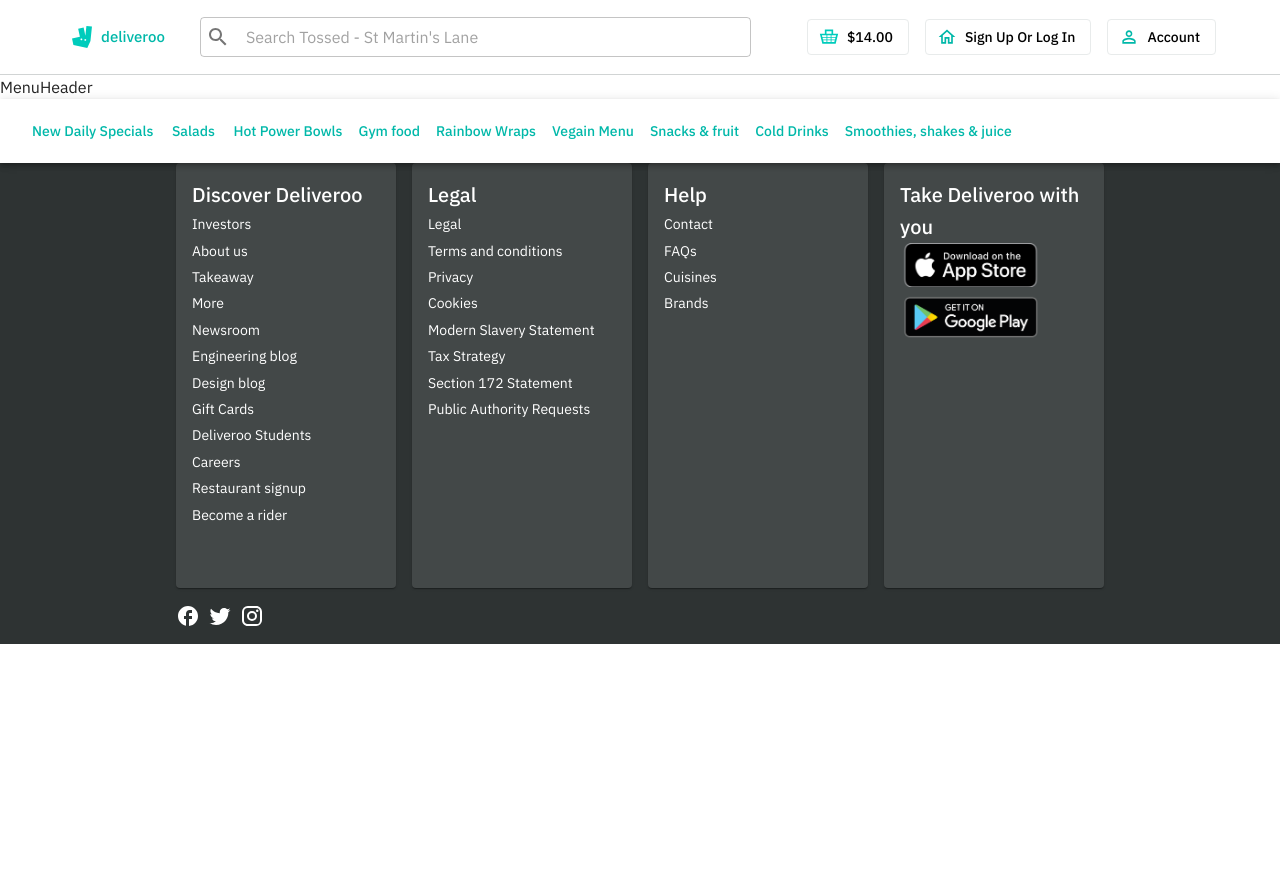
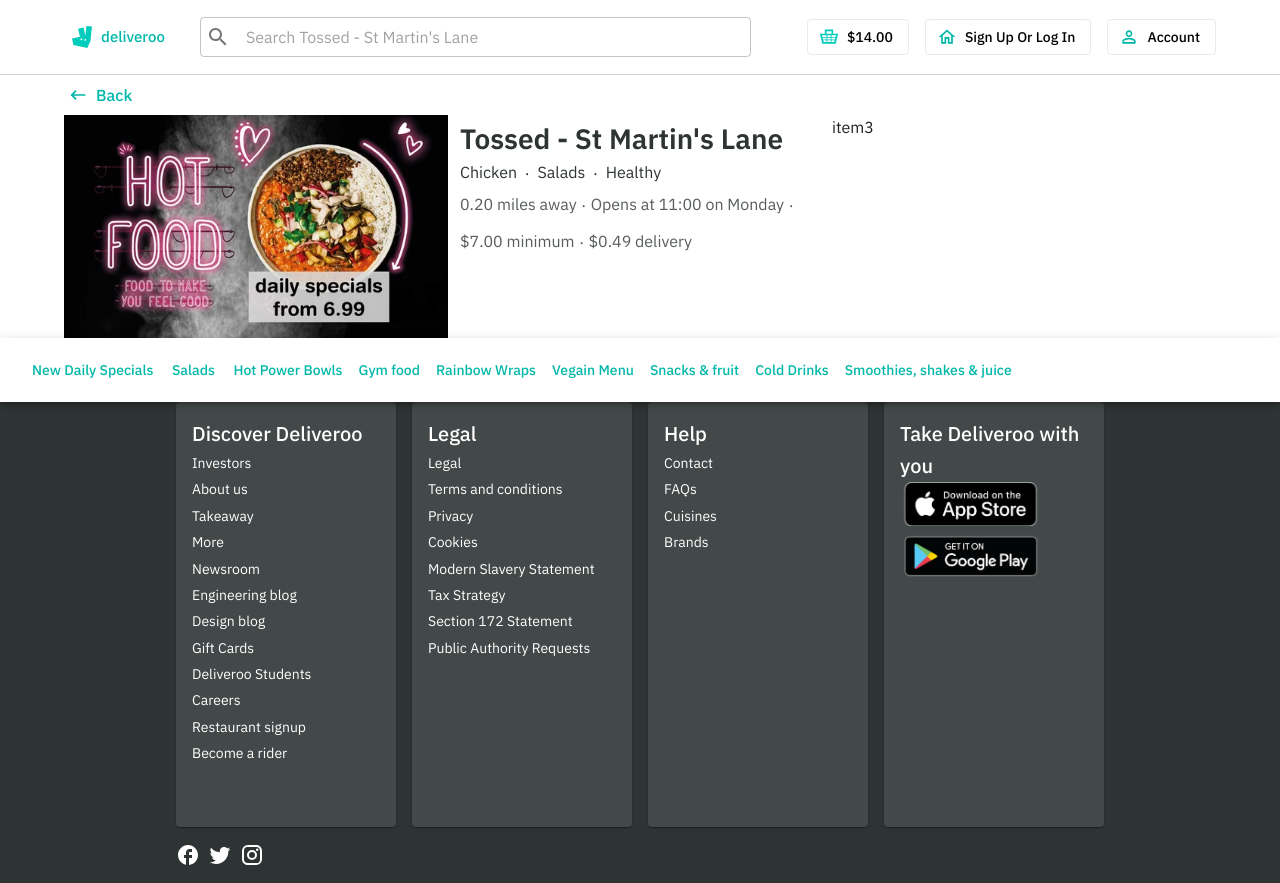
Before and after one commit to schndra/deliveroo-store, a React (Vite) app in the folder client/: page /menu/1 in a window 1280 px wide. Before the commit the page ends 800 px from the top, so only its background shows below. Built offline with nearby package versions, Linux system fonts and the light colour scheme.

Commit message:
feat(client): add menuHeader component

```diff
--- a/client/src/components/MenuHeader.jsx
+++ b/client/src/components/MenuHeader.jsx
@@ -1,4 +1,204 @@
+import {
+  Box,
+  Button,
+  Fab,
+  Grid,
+  Typography,
+  useMediaQuery,
+} from "@mui/material";
+import KeyboardBackspaceIcon from "@mui/icons-material/KeyboardBackspace";
+import HotFood from "../assets/food.png";
+import { useTheme } from "@emotion/react";
+
 const MenuHeader = () => {
-  return <div>MenuHeader</div>;
+  const theme = useTheme();
+  const isDesktopScreen = useMediaQuery(theme.breakpoints.up("md"));
+  const mbBackButton = {
+    width: 40,
+    height: 40,
+    backgroundColor: "white",
+    position: "absolute",
+    top: "1rem",
+    left: "1rem",
+    zIndex: 2,
+    ":hover": {
+      backgroundColor: "white",
+    },
+    display: {
+      sm: "none",
+    },
+  };
+
+  return (
+    <Grid
+      container
+      sx={{
+        px: isDesktopScreen ? 8 : 0,
+      }}
+    >
+      <Grid
+        item
+        md={12}
+        sx={{
+          display: {
+            xs: "none",
+            md: "block",
+          },
+        }}
+      >
+        <Button
+          variant="text"
+          startIcon={<KeyboardBackspaceIcon color="primary" />}
+          disableRipple
+          href="/"
+          sx={{
+            color: "primary",
+            textTransform: "none",
+            fontSize: "16px",
+          }}
+        >
+          Back
+        </Button>
+      </Grid>
+      {/* IMAGE */}
+      <Grid item xs={12} sm={6} md={4} xl={3} sx={{ position: "relative" }}>
+        <img
+          src={HotFood}
+          alt="hot food"
+          style={{
+            width: "100%",
+            height: "100%",
+            objectFit: "cover",
+          }}
+        />
+        <Fab color="primary" aria-label="add" disableRipple sx={mbBackButton}>
+          <KeyboardBackspaceIcon color="primary" />
+        </Fab>
+      </Grid>
+      {/* CONTENT */}
+      <Grid
+        item
+        xs={12}
+        sm={6}
+        md={4}
+        xl={6}
+        sx={{
+          px: 1.5,
+          py: 1,
+        }}
+      >
+        <Typography
+          variant="h1"
+          fontSize={"28px"}
+          fontWeight={600}
+          color={"#2e3333"}
+        >
+          Tossed - St Martin&apos;s Lane
+        </Typography>
+        {/* MAIN ITEMS SELLING  */}
+        <Box
+          sx={{
+            display: "flex",
+            alignItems: "center",
+            gap: 1,
+            color: "#2e3333",
+          }}
+        >
+          <Typography variant="caption" fontSize={"16px"} fontWeight={400}>
+            Chicken
+          </Typography>
+          <Typography
+            variant="caption"
+            display="block"
+            gutterBottom
+            fontSize={"16px"}
+            fontWeight={400}
+          >
+            .
+          </Typography>
+          <Typography variant="caption" fontSize={"16px"} fontWeight={400}>
+            Salads
+          </Typography>
+          <Typography
+            variant="caption"
+            fontSize={"16px"}
+            fontWeight={400}
+            display="block"
+            gutterBottom
+          >
+            .
+          </Typography>
+          <Typography variant="caption" fontSize={"16px"} fontWeight={400}>
+            Healthy
+          </Typography>
+        </Box>
+        {/* BASIC DETIALS */}
+        <Box
+          sx={{
+            display: "flex",
+            flexWrap: "wrap",
+            alignItems: "center",
+            gap: 0.6,
+            color: "#585c5c",
+          }}
+        >
+          <Typography variant="caption" fontSize={"16px"} fontWeight={400}>
+            0.20 miles away
+          </Typography>
+          <Typography
+            variant="caption"
+            display="block"
+            gutterBottom
+            fontSize={"16px"}
+            fontWeight={400}
+          >
+            .
+          </Typography>
+          <Typography variant="caption" fontSize={"16px"} fontWeight={400}>
+            Opens at 11:00 on Monday
+          </Typography>
+          <Typography
+            variant="caption"
+            fontSize={"16px"}
+            fontWeight={400}
+            display="block"
+            gutterBottom
+          >
+            .
+          </Typography>
+          <Typography variant="caption" fontSize={"16px"} fontWeight={400}>
+            $7.00 minimum
+          </Typography>
+          <Typography
+            variant="caption"
+            fontSize={"16px"}
+            fontWeight={400}
+            display="block"
+            gutterBottom
+          >
+            .
+          </Typography>
+          <Typography variant="caption" fontSize={"16px"} fontWeight={400}>
+            $0.49 delivery
+          </Typography>
+        </Box>
+      </Grid>
+      <Grid
+        item
+        xs={12}
+        sm={6}
+        md={4}
+        xl={3}
+        sx={{
+          display: {
+            xs: "none",
+            md: "block",
+          },
+        }}
+      >
+        item3
+      </Grid>
+    </Grid>
+  );
 };
 export default MenuHeader;
--- a/client/src/pages/Menu.jsx
+++ b/client/src/pages/Menu.jsx
@@ -14,6 +14,7 @@
 
       <MenuNavigation />
       {/* popular list*/}
+      {/* <Test /> */}
     </>
   );
 };
```
